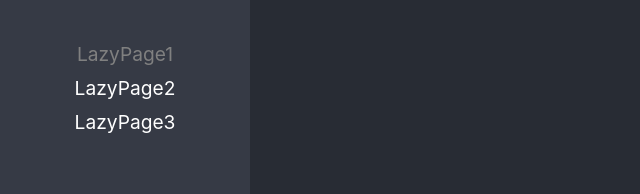
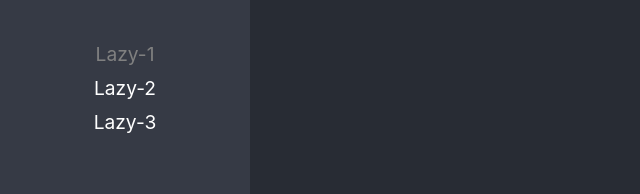
Before and after one commit to Elvis1327/React-Components-Patterns, a React (Create React App) app: page /lazy1 in a window 1280 px wide. Shown: the part 155-349 px from the top of the page, without its empty margins (0-640 px from the left). Built offline with nearby package versions, Linux system fonts and the light colour scheme.

Commit message:
Basic LazyLoad done

```diff
--- a/src/01-lazyload/pages/LazyPage1.tsx
+++ b/src/01-lazyload/pages/LazyPage1.tsx
@@ -1,9 +1,11 @@
 import React from 'react'
 
-export const LazyPage1 = () => {
+const LazyPage1 = () => {
     return (
         <div>
             <h1>Lazypage1</h1>
         </div>
     )
-}
+};
+
+export default LazyPage1;
--- a/src/01-lazyload/pages/LazyPage2.tsx
+++ b/src/01-lazyload/pages/LazyPage2.tsx
@@ -1,9 +1,10 @@
 import React from 'react'
 
-export const LazyPage2 = () => {
+const LazyPage2 = () => {
     return (
         <div>
             <h1>Lazypage2</h1>
         </div>
     )
 }
+export default LazyPage2;
--- a/src/01-lazyload/pages/LazyPage3.tsx
+++ b/src/01-lazyload/pages/LazyPage3.tsx
@@ -1,9 +1,10 @@
 import React from 'react'
 
-export const LazyPage3 = () => {
+const LazyPage3 = () => {
     return (
         <div>
             <h1>Lazypage3</h1>
         </div>
     )
 }
+export default LazyPage3;
--- a/src/01-lazyload/pages/index.ts
+++ /dev/null
@@ -1,3 +0,0 @@
-export { LazyPage1 } from './LazyPage1';
-export { LazyPage2 } from './LazyPage2'
-export { LazyPage3 } from './LazyPage3'
--- /dev/null
+++ b/src/components/Navbar.tsx
@@ -0,0 +1,26 @@
+import React from 'react';
+import { NavLink } from 'react-router-dom';
+
+import { routes } from '../routes/routes';
+import logo from '../logo.svg';
+
+const Navbar = () => {
+    return (
+        <nav>
+                    <img src={logo} alt="logo-pic" />
+                    <ul>
+                        {routes.map(route => (
+                            <li key={route.to}>
+                                <NavLink
+                                    to={route.to}
+                                    className={ ({isActive}) => isActive ? 'nav-active' : ''  }>
+                                        {route.name}
+                                </NavLink>
+                            </li>
+                        ))}
+                    </ul>
+                </nav>
+    )
+}
+
+export default Navbar
--- a/src/index.css
+++ b/src/index.css
@@ -51,3 +51,25 @@ nav li a {
   color: grey;
   transition: color 100ms linear;
 }
+
+
+.loading{
+  width: 75px;
+  height: 75px;
+  border: 7px solid #ccc;
+  border-radius: 100%;
+  position: relative;
+  border-left-color: lightblue;
+  left: 50%;
+  top: 50px;
+  animation: spinner-loadding 1s infinite linear;
+}
+
+@keyframes spinner-loadding {
+  0% {
+    transform: rotate(0deg);
+  }
+  100% {
+    transform: rotate(360deg);
+  }
+}
--- a/src/index.tsx
+++ b/src/index.tsx
@@ -2,7 +2,6 @@ import React from 'react';
 import ReactDOM from 'react-dom';
 import './index.css';
 import App from './App';
-import reportWebVitals from './reportWebVitals';
 
 ReactDOM.render(
   <React.StrictMode>
@@ -10,8 +9,3 @@ ReactDOM.render(
   </React.StrictMode>,
   document.getElementById('root')
 );
-
-// If you want to start measuring performance in your app, pass a function
-// to log results (for example: reportWebVitals(console.log))
-// or send to an analytics endpoint. Learn more: https://bit.ly/CRA-vitals
-reportWebVitals();
--- a/src/reportWebVitals.ts
+++ /dev/null
@@ -1,15 +0,0 @@
-import { ReportHandler } from 'web-vitals';
-
-const reportWebVitals = (onPerfEntry?: ReportHandler) => {
-  if (onPerfEntry && onPerfEntry instanceof Function) {
-    import('web-vitals').then(({ getCLS, getFID, getFCP, getLCP, getTTFB }) => {
-      getCLS(onPerfEntry);
-      getFID(onPerfEntry);
-      getFCP(onPerfEntry);
-      getLCP(onPerfEntry);
-      getTTFB(onPerfEntry);
-    });
-  }
-};
-
-export default reportWebVitals;
--- a/src/routes/Navigation.tsx
+++ b/src/routes/Navigation.tsx
@@ -1,58 +1,34 @@
-import React from 'react';
+import React, { Suspense } from 'react';
 import {
     Routes,
     Route,
     BrowserRouter,
-    NavLink,
-    Navigate
+    Navigate,
 } from 'react-router-dom';
 
-import logo from '../logo.svg';
-import { LazyPage1, LazyPage3, LazyPage2 } from '../01-lazyload/pages/index';
+import { routes } from './routes';
+import Navbar from '../components/Navbar';
+import '../index.css'
 
 const Navigation = () => {
     return (
+        <Suspense fallback={<div className="loading"></div>}>
             <BrowserRouter>
                 <div className="main-layout">
-                <nav>
-                    <img src={logo} alt="logo-pic" />
-                    <ul>
-                        <li>
-                            <NavLink
-                                to="/lazy1"
-                                className={ ({isActive}) => isActive ? 'nav-active' : ''  }>
-                                    LazyPage1
-                            </NavLink>
-                        </li>
-                        <li>
-                            <NavLink
-                                to="/lazy2"
-                                className={ ({isActive}) => isActive ? 'nav-active' : ''  }>
-                                    LazyPage2
-                            </NavLink>
-                        </li>
-                        <li>
-                            <NavLink
-                                to="/lazy3"
-                                className={ ({isActive}) => isActive ? 'nav-active' : ''  }>
-                                    LazyPage3
-                            </NavLink>
-                        </li>
-                    </ul>
-                </nav>
-
+                    <Navbar />
                     <Routes>
-                    <Route path="lazy1" element={<LazyPage1 />} />
-                    <Route path="lazy2" element={<LazyPage2 />} />
-                    <Route path="lazy3" element={<LazyPage3 />} />
-
-                    <Route path="/*" element={<Navigate to="/lazy1" replace />} />
+                        {routes.map(({Component: Mio, path, to}) => (
+                            <Route key={to} path={path} element={<Mio />} />
+                        ))}
+                        <Route path="/*" element={<Navigate to={ routes[0].to } replace />} />
                     </Routes>
 
                 </div>
             </BrowserRouter>
+        </Suspense>
     )
 }
 ;
 
+
 export default Navigation
--- /dev/null
+++ b/src/routes/routes.ts
@@ -0,0 +1,37 @@
+import { lazy, LazyExoticComponent } from 'react';
+import LazyPage1 from '../01-lazyload/pages/LazyPage1';
+
+type JSXComponent = () => JSX.Element;
+
+type Route = {
+    to: string;
+    path: string;
+    name: string;
+    Component: LazyExoticComponent<JSXComponent> | JSXComponent;
+}
+
+const lazy1 = lazy(() => import('../01-lazyload/pages/LazyPage1'));
+const lazy2 = lazy(() => import('../01-lazyload/pages/LazyPage2'));
+const lazy3 = lazy(() => import('../01-lazyload/pages/LazyPage3'));
+
+
+export const routes: Route[] = [
+    {
+        to: '/lazy1',
+        path:'/lazy1',
+        Component: LazyPage1,
+        name: 'Lazy-1'
+    },
+    {
+        to: '/lazy2',
+        path:'/lazy2',
+        Component: lazy2,
+        name: 'Lazy-2'
+    },
+    {
+        to: '/lazy3',
+        path:'/lazy3',
+        Component: lazy3,
+        name: 'Lazy-3'
+    },
+];
```
Also changed, not shown: src/App.css (deleted, +0 -38 lines), src/setupTests.ts (deleted, +0 -5 lines), 2 other files (tests, documents, lock files or other folders). Lines whose indentation alone changed are shown as unchanged.
